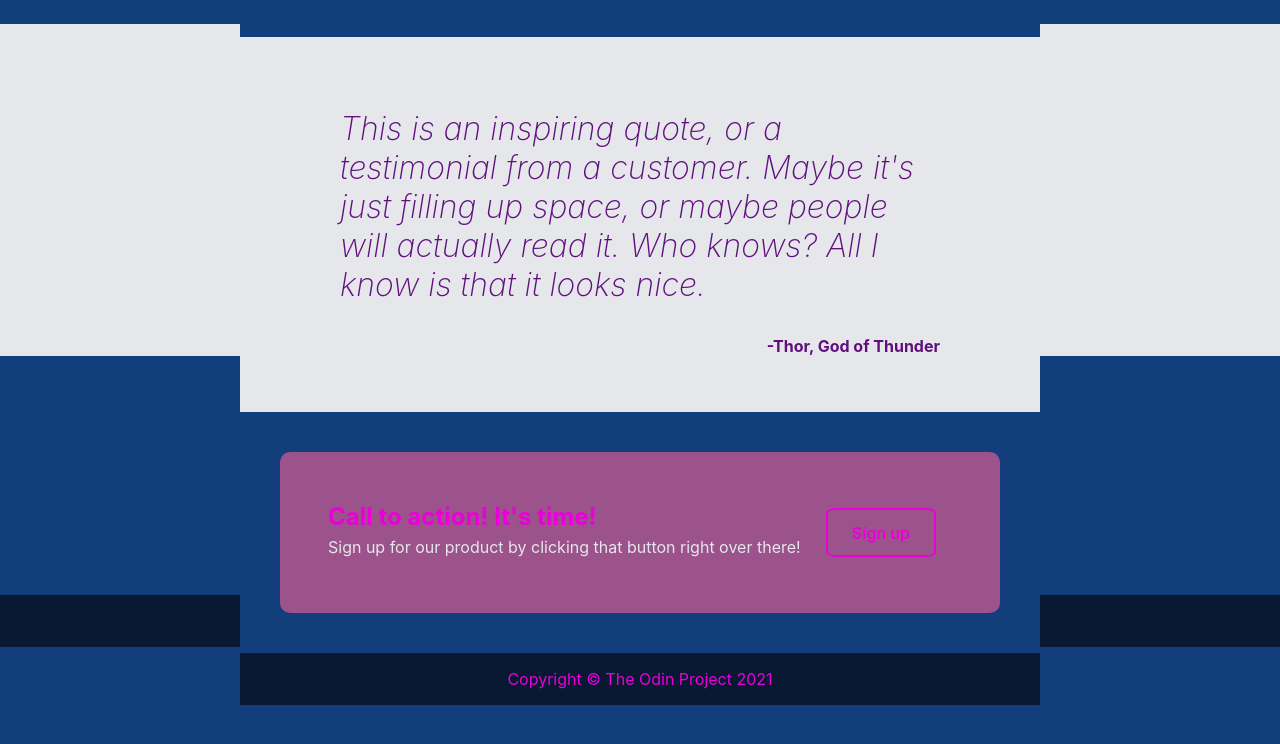
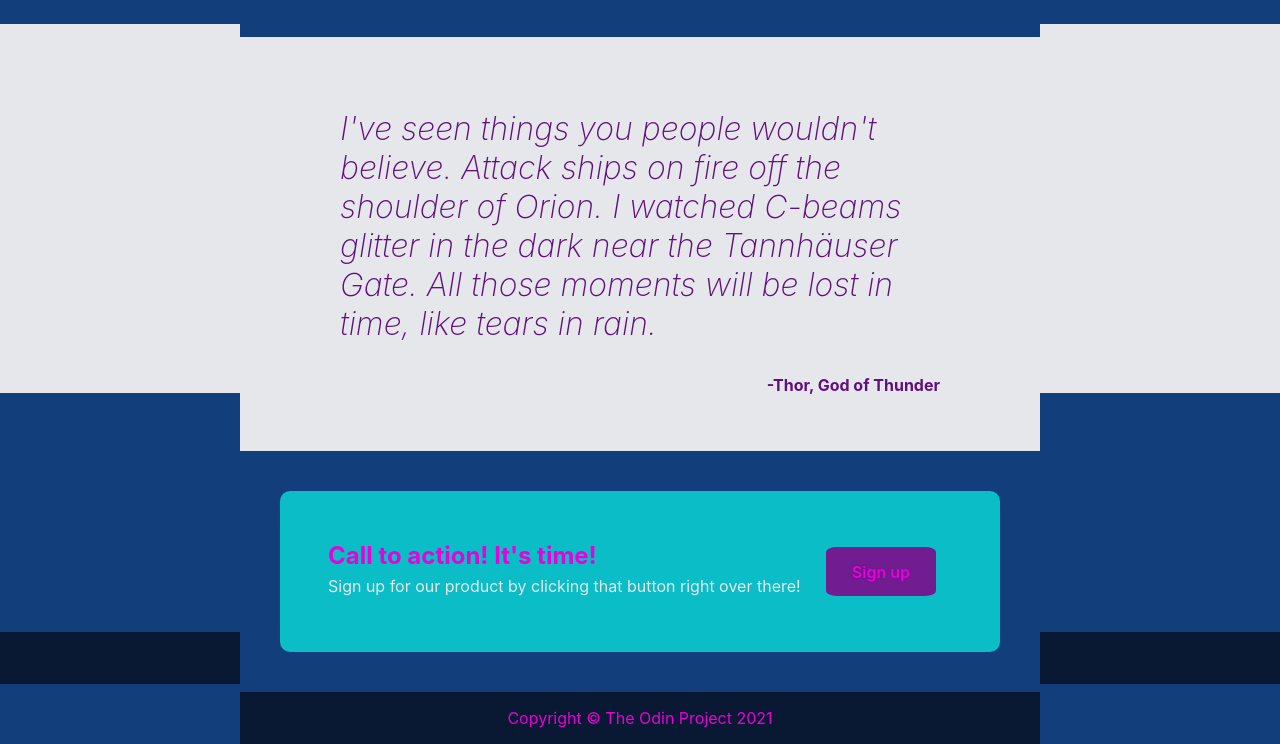
Before and after one commit to imcarolyn/odin-landing-page, a plain HTML site: page index.html in a window 1280 px wide. Shown: the part 732-1476 px from the top of the page. Before the commit the page ends 1437 px from the top, so only its background shows below. Drawn offline with Linux system fonts and the light colour scheme.

Commit message:
Modify quote section, slight tweaks in button

```diff
--- a/index.html
+++ b/index.html
@@ -57,7 +57,7 @@
       </div>
 
       <div class="quote">
-        <p>This is an inspiring quote, or a testimonial from a customer. Maybe it's just filling up space, or maybe people will actually read it. Who knows? All I know is that it looks nice.</p>
+        <p>I've seen things you people wouldn't believe. Attack ships on fire off the shoulder of Orion. I watched C-beams glitter in the dark near the Tannhäuser Gate. All those moments will be lost in time, like tears in rain.</p>
         <p class="attribution">-Thor, God of Thunder</p>
       </div>
 
--- a/styles.css
+++ b/styles.css
@@ -34,7 +34,7 @@ body {
 }
 
 .third-band {
-  height: 332px;
+  height: 369px;
   background-color: #E5E7EB;
 }
 
@@ -155,6 +155,13 @@ h2 strong {
   width: 150px;
   height: 150px;
   border: 3px solid #610f7fff;
+  box-shadow:
+  0 0 5px #fff,
+  0 0 10px #fff,
+  0 0 21px #ea00d9,
+  0 0 25px #ea00d9,
+  0 0 45px #ea00d9,
+  0 0 55px #610f7fff;
   border-radius: 10px;
   margin-bottom: -10px;
 }
@@ -183,7 +190,7 @@ h2 strong {
   justify-content: space-between;
   padding: 40px 48px;
   color: #ea00d9;
-  background-color: #9c528bff;
+  background-color: #0abdc6;
 }
 
 .call-to-action h5 {
@@ -199,7 +206,7 @@ h2 strong {
 
 .call-to-action button {
   flex-shrink: 0;
-  border: solid 2px #ea00d9;
+  border: solid 2px #711c91;
   margin: 16px;
   padding: 10px 24px;
 }
@@ -214,7 +221,9 @@ button {
   color: #ea00d9;
   font-size: 16px;
   font-weight: 600;
-  background-color: #9c528bff;
+  text-shadow:
+  0 0 2px #610f7fff;
+  background-color: #711c91;
   border-radius: 10%;
   padding: 10px 14px;
   border-style: none;
```
